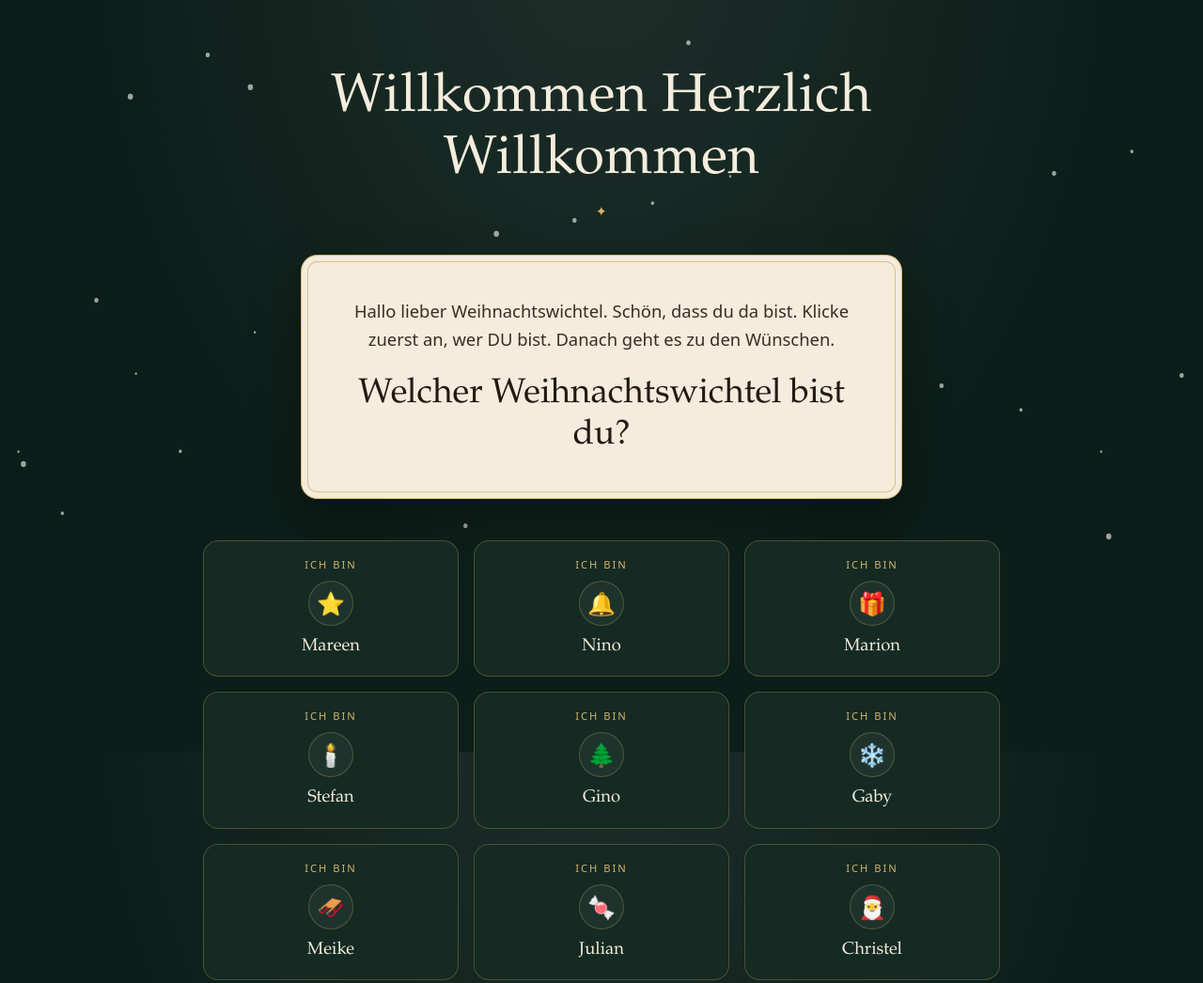
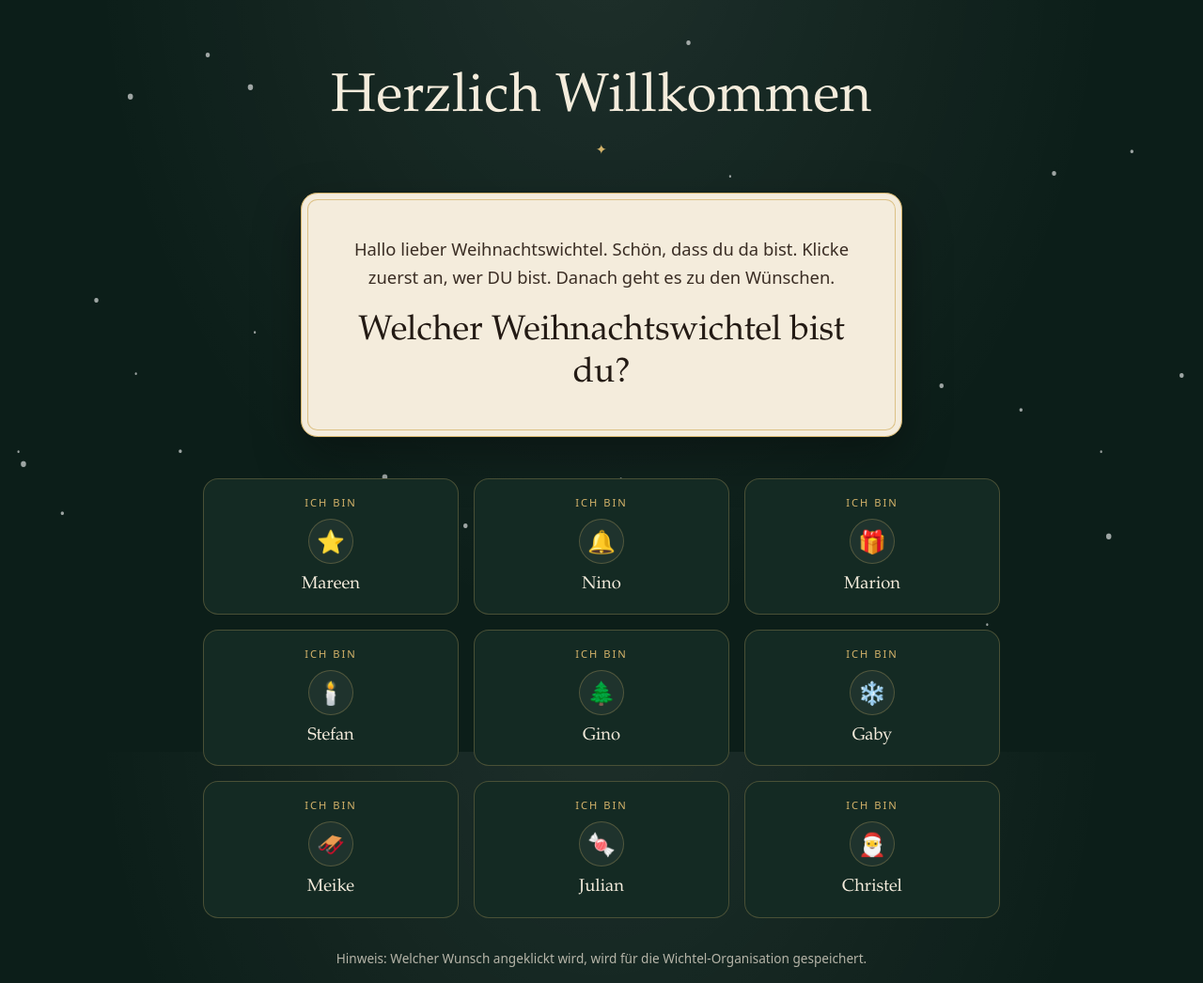
Before and after one commit to cas-meikesprickmann/Wichteln2026, a plain HTML site: page index.html in a window 1280 px wide. Shown: the top 1046 px of the page at 94% size. Drawn offline with Linux system fonts and the light colour scheme.

Commit message:
Fix greeting header text in index.html

```diff
--- a/index.html
+++ b/index.html
@@ -13,7 +13,7 @@
   <main>
     <!-- Seite 1: Begrüßung und Namenswahl -->
     <section id="schritt-ich">
-      <h1 tabindex="-1">Willkommen Herzlich Willkommen</h1>
+      <h1 tabindex="-1">Herzlich Willkommen</h1>
       <div class="hinweis">
         <p>Hallo lieber Weihnachtswichtel. Schön, dass du da bist. Klicke zuerst an, wer DU bist. Danach geht es zu den Wünschen.</p>
         <p class="frage">Welcher Weihnachtswichtel bist du?</p>
```
